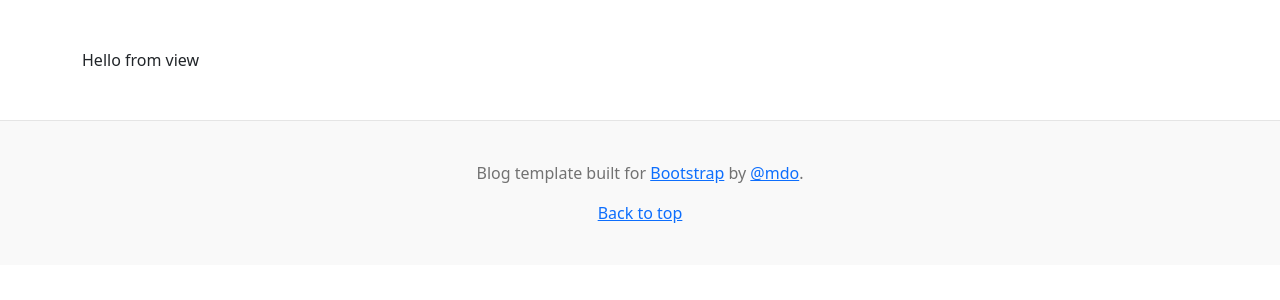
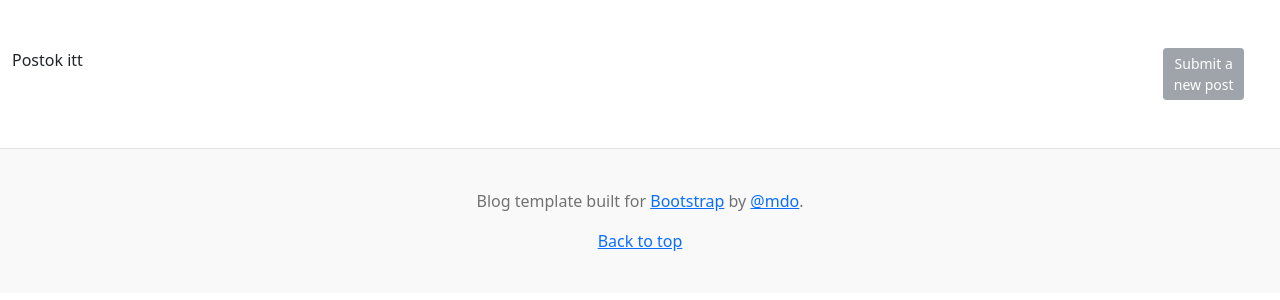
Before and after one commit to Handras486/Laravel_feleves_RedditClone, a Laravel app: page / in a window 1280 px wide. Shown: the part 97-397 px from the top of the page. Run offline with Laravel 8, Linux system fonts and the light colour scheme.

Commit message:
Minor visual changes on home and header page

```diff
--- a/RedditClone/resources/views/home.blade.php
+++ b/RedditClone/resources/views/home.blade.php
@@ -1,5 +1,22 @@
 @extends('layouts.main')
 
 @section('content')
-    Hello from view
+<div class="row no-gutters">
+    <div class="row flex-nowrap">
+        <div class="col-11 d-flex justify-content-start">
+            Postok itt
+        </div>
+        <div class="col-1 d-flex justify-content-end">
+            @auth
+                <a class="btn btn-sm btn-secondary" href="{{ route('post.create') }}">
+                    {{ __('Submit a new post') }}
+                </a>
+            @else
+                <a class="btn btn-sm btn-secondary disabled" href="{{ route('post.create') }}">
+                    {{ __('Submit a new post') }}
+                </a>
+            @endauth
+        </div>
+    </div>
+</div>
 @endsection
--- a/RedditClone/resources/views/layouts/main.blade.php
+++ b/RedditClone/resources/views/layouts/main.blade.php
@@ -38,7 +38,7 @@
   <body>
     @include('layouts._header')
 
-    <main class="container py-5">
+    <main class="container-fluid py-5">
         @yield('content')
     </main>
 
```
Also changed, not shown: RedditClone/resources/views/components/modal.blade.php (indentation only), 1 other file.
